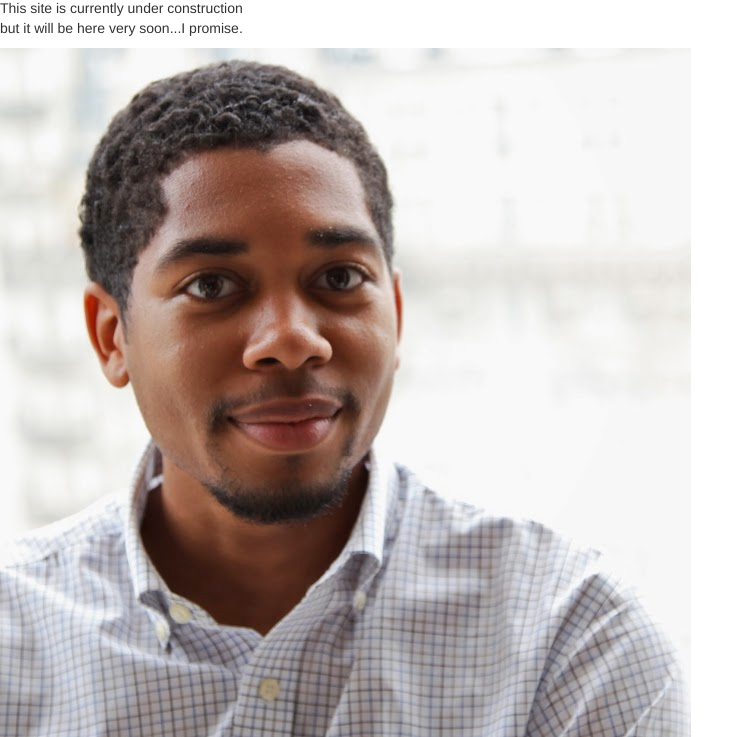
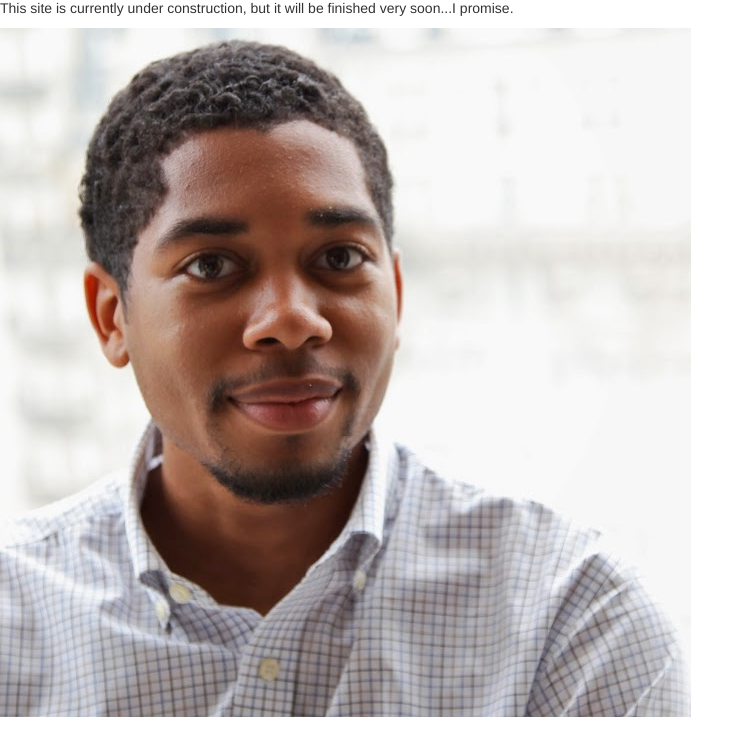
Before and after one commit to mwgaskins/mwgaskins.github.io, a plain HTML site: page index.html in a window 1280 px wide. Shown: the part 72-809 px from the top of the page, without its empty margins (0-754 px from the left). Drawn offline with Linux system fonts and the light colour scheme.

Commit message:
Add construction notice

```diff
--- a/index.html
+++ b/index.html
@@ -11,8 +11,7 @@
 	</head>
 	<body>
 		<h1>Hi There! My name is Mike Gaskins</h1>
-		<p>This site is currently under construction <br />
-			but it will be here very soon...I promise.</p>
+		<p>This site is currently under construction, but it will be finished very soon...I promise.</p>
 		<img src="img/Mike_G_profile.jpg">
 
 	</body>
```
